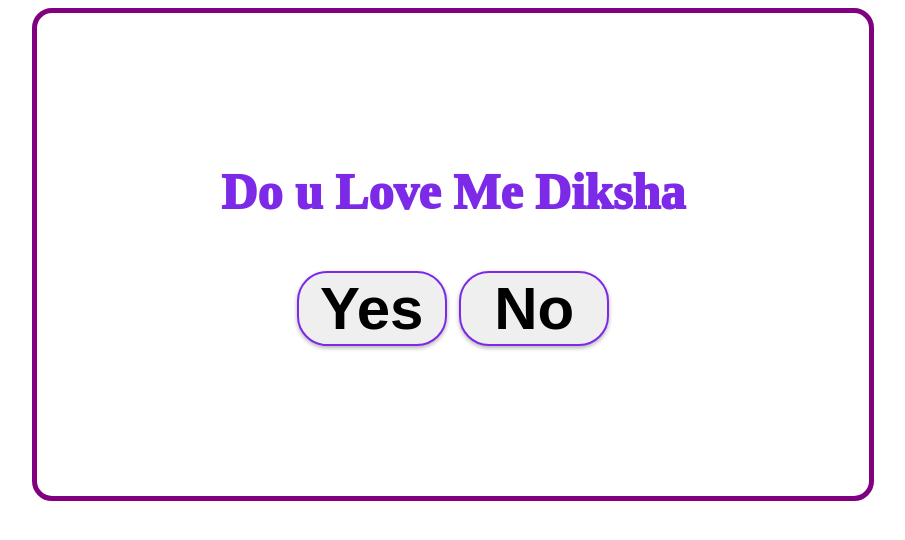
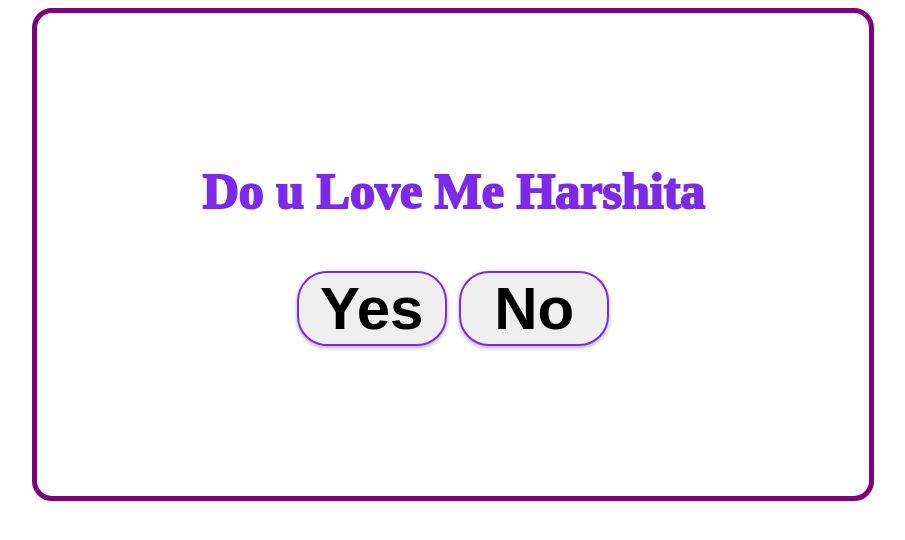
Before and after one commit to kaithneeraj/Love, a plain HTML site: page index.html in a window 1280 px wide. Shown: the whole page, without its empty margins (187-1092 px from the left). Drawn offline with Linux system fonts and the light colour scheme.

Commit message:
Update index.html

```diff
--- a/index.html
+++ b/index.html
@@ -53,7 +53,7 @@
 </head>
 <body>
     <section class="container">
-        <p>Do u Love Me Diksha</p>
+        <p>Do u Love Me Harshita</p>
         <p id="newp"></p>
         <p> <button id="Btn" onclick="newBtn()">Yes</button>
             <button  onmouseover="mouseOver()" id="noBtn">No</button></p>
```
